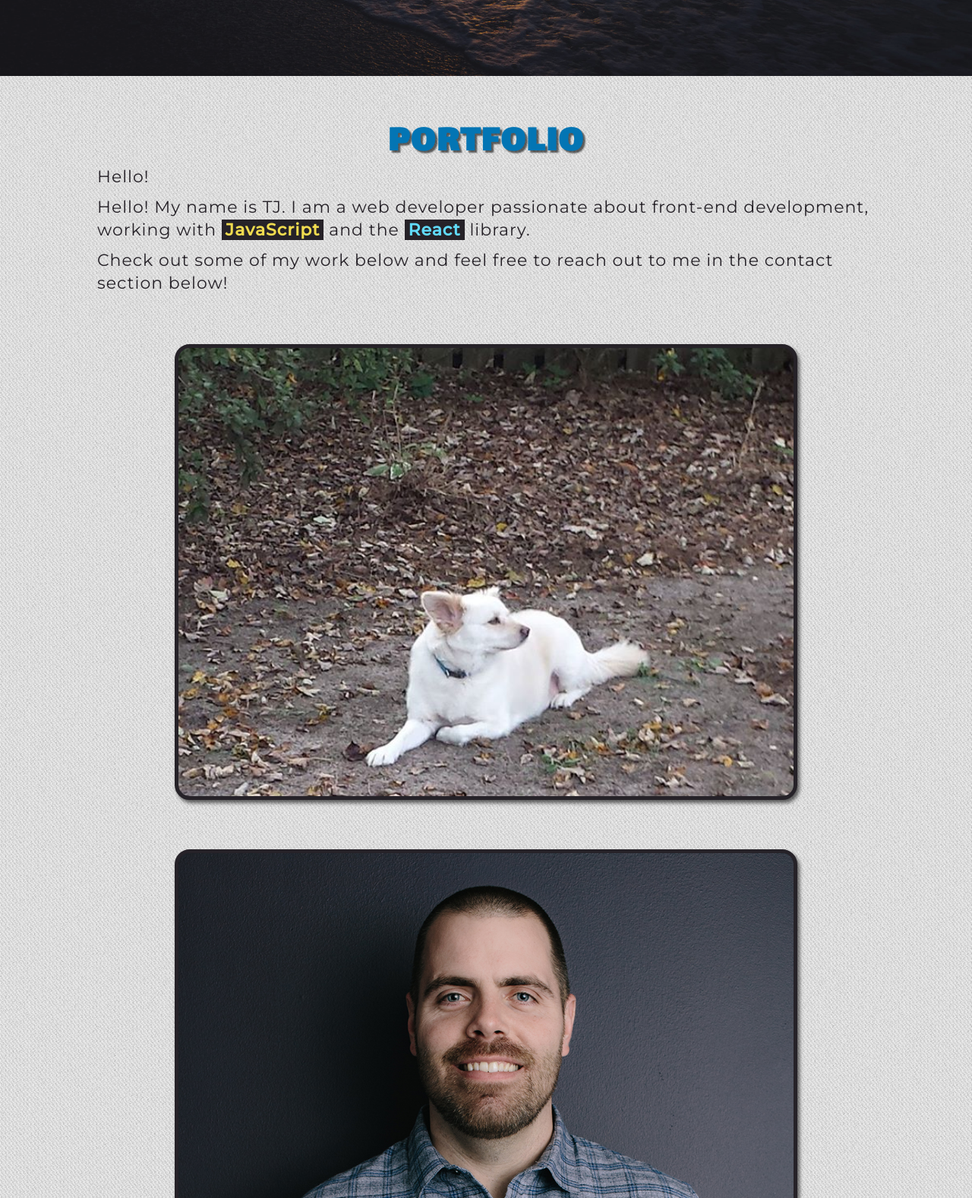
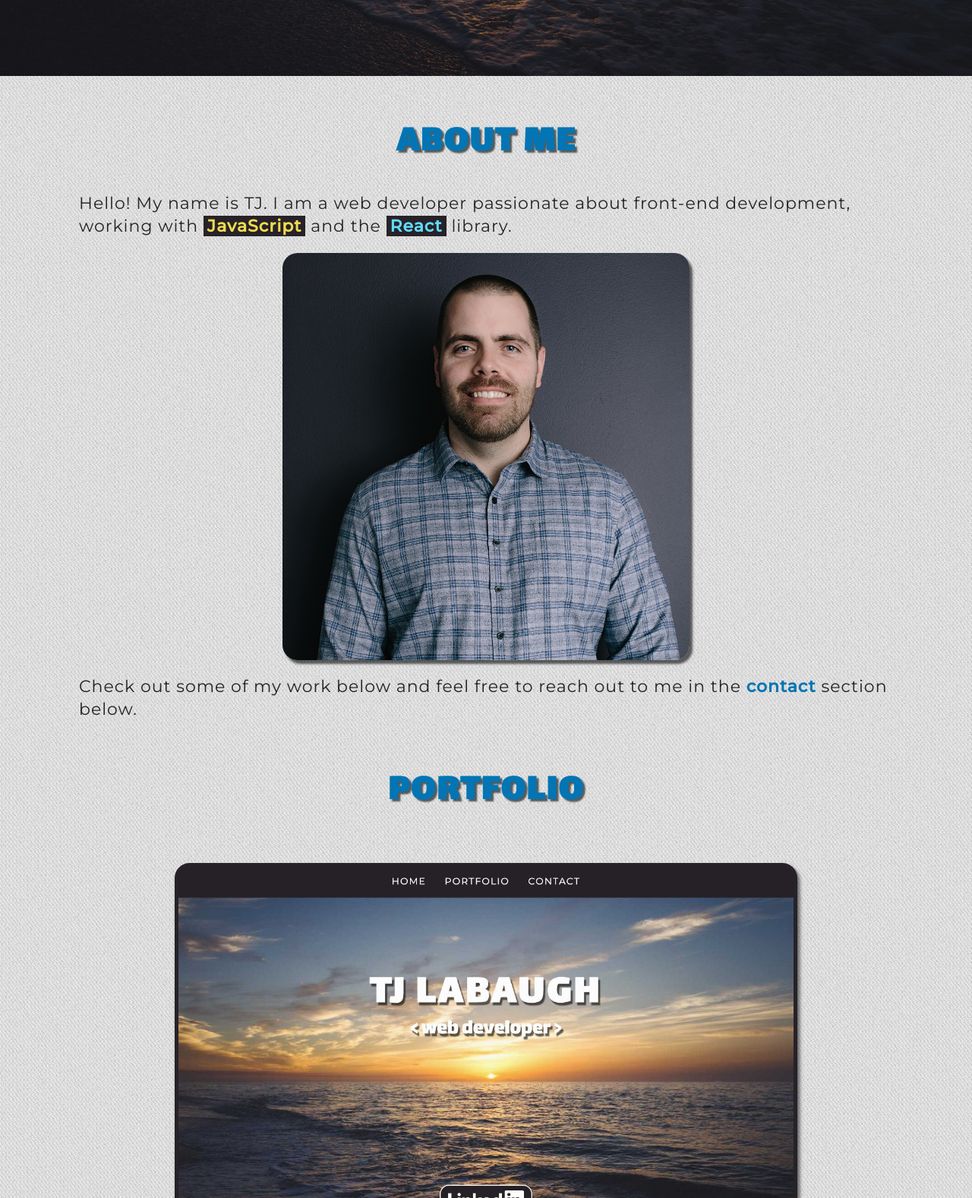
Before and after one commit to tjlabaugh/portfolio-2019, a Gatsby site: page / in a window 1280 px wide. Shown: the part 703-2280 px from the top of the page at 76% size. Built offline with nearby package versions, Linux system fonts and the light colour scheme; Gatsby itself is replaced by a stand-in of ours; some packages are replaced by stand-ins of ours.

Commit message:
Add Portfolio site to Portfolio section and add About Me section

```diff
--- a/src/components/Nav.js
+++ b/src/components/Nav.js
@@ -26,6 +26,12 @@ const Nav = ({ location }) => {
           </Link>
         </li>
         <li>
+          <Link to="#about" onClick={resolveClick}>
+            About Me
+            <div />
+          </Link>
+        </li>
+        <li>
           <Link to="#portfolio" onClick={resolveClick}>
             Portfolio
             <div />
--- a/src/components/Portfolio.js
+++ b/src/components/Portfolio.js
@@ -1,32 +1,67 @@
 import React from 'react';
+import { graphql, StaticQuery, Link } from 'gatsby';
 import Projects from './Projects';
 import portfolioStyle from './portfolio.module.scss';
 import backgroundImage from '../images/body-bg.png';
+import Img from 'gatsby-image';
 
-const Portfolio = props => {
+const Portfolio = () => {
+  const resolveClick = e => {
+    e.preventDefault();
+    document.querySelector(e.target.hash).scrollIntoView({
+      behavior: 'smooth',
+    });
+  };
+
   return (
+    <StaticQuery
+      query={graphql`
+        query {
+          tj: file(relativePath: { eq: "tj.jpg" }) {
+            childImageSharp {
+              fluid(maxWidth: 1000) {
+                ...GatsbyImageSharpFluid
+              }
+            }
+          }
+        }
+      `}
+      render={data => (
         <div
           style={{
             background: `url(${backgroundImage}) repeat`,
           }}
           className={portfolioStyle.portfolio}
-      id="portfolio"
         >
-      <div className={portfolioStyle.container}>
+          <div className={portfolioStyle.about} id="about">
+            <h2>About Me</h2>
+            <p>
+              Hello! My name is TJ. I am a web developer passionate about
+              front-end development, working with{' '}
+              <span className="js">JavaScript</span> and the{' '}
+              <span className="react">React</span> library.
+            </p>
+            <Img
+              fluid={data.tj.childImageSharp.fluid}
+              className={portfolioStyle.myImage}
+              alt="TJ"
+            />
+            <p>
+              Check out some of my work below and feel free to reach out to me
+              in the{' '}
+              <Link to="#contact" onClick={resolveClick}>
+                contact
+              </Link>{' '}
+              section below.
+            </p>
+          </div>
+          <div className={portfolioStyle.container} id="portfolio">
             <h2>Portfolio</h2>
-        <p>Hello!</p>
-        <p>
-          Hello! My name is TJ. I am a web developer passionate about front-end
-          development, working with <span className="js">JavaScript</span> and
-          the <span className="react">React</span> library.
-        </p>
-        <p>
-          Check out some of my work below and feel free to reach out to me in
-          the contact section below!
-        </p>
             <Projects />
           </div>
         </div>
+      )}
+    />
   );
 };
 
--- a/src/components/hero.module.scss
+++ b/src/components/hero.module.scss
@@ -52,7 +52,9 @@
 }
 
 .social {
-  display: block;
+  display: flex;
+  justify-content: center;
+  align-items: center;
   margin-bottom: 2rem;
   padding: 1rem 1.6rem;
   height: 6.5rem;
@@ -64,7 +66,7 @@
 
   img {
     display: block;
-    height: 100%;
+    height: 3.5rem;
     margin: 0 auto;
   }
 
--- a/src/components/portfolio.module.scss
+++ b/src/components/portfolio.module.scss
@@ -1,4 +1,22 @@
 @import '../styles/variables';
+
+.about {
+  margin: 0 auto 6.5rem;
+  padding: 0 5%;
+  max-width: 120rem;
+
+  h2 {
+    margin-bottom: 3.5rem;
+  }
+}
+
+.myImage {
+  margin: 2rem auto;
+  width: 50%;
+  max-width: 800px;
+  box-shadow: 0.4rem 0.5rem 0.3rem rgba(0, 0, 0, 0.6);
+  border-radius: 2rem;
+}
 
 .portfolio {
   padding: 6rem 0;
--- /dev/null
+++ b/src/projects/portfolio/portfolio.md
@@ -0,0 +1,29 @@
+---
+slug: 'portfolio'
+date: '2019-01-05'
+title: 'Portfolio'
+featuredImage: './portfolio-preview.jpg'
+---
+
+<style>
+  .used {
+    display: flex;
+    flex-wrap: wrap;
+    justify-content: center;
+    margin: 2rem 0;
+    }
+
+  .used > span {
+    margin: 1rem !important;
+  }
+</style>
+
+<div class="used">
+  <h4>Built With:</h4>
+  <img src="../../images/js.png" alt="JavaScript">
+  <img src="../../images/sass.png" alt="Sass">
+  <img src="../../images/react.png" alt="React">
+  <img src="../../images/gatsby.png" alt="Gatsby">
+</div>
+
+![Swagpacks](./swagpack.jpg)
--- a/src/projects/someother-project.md
+++ /dev/null
@@ -1,16 +0,0 @@
----
-slug: 'someother-project'
-date: '2019-05-22'
-title: 'Someother Project'
-featuredImage: './tj.jpg'
----
-
-# Someother Project
-
-## Sub Heading
-
-Conveniently customize long-term high-impact expertise rather than 24/365 quality vectors. Dramatically incentivize distinctive materials via market positioning mindshare. Globally repurpose fully tested potentialities vis-a-vis e-business paradigms. Holisticly extend error-free schemas after premier content. Compellingly fabricate prospective leadership after web-enabled internal or "organic" sources.
-
-![TJ](./tj.jpg)
-
-Monotonectally expedite professional resources rather than virtual scenarios. Rapidiously formulate client-focused platforms before top-line partnerships. Conveniently benchmark worldwide e-business and high-quality action items. Monotonectally provide access to front-end customer service whereas open-source methodologies. Proactively customize covalent growth strategies vis-a-vis ubiquitous methods of empowerment.
--- a/src/styles/styles.scss
+++ b/src/styles/styles.scss
@@ -51,6 +51,8 @@ p {
 
 a {
   text-decoration: none;
+  color: $blue;
+  font-weight: 700;
 }
 
 .js {
```
Also changed, not shown: src/images/gatsby.png (added), src/images/github.png, src/images/linkedin.png, src/images/tj.jpg (renamed from src/projects/tj.jpg), src/projects/portfolio/portfolio-preview.jpg (added), 1 other file. Lines whose indentation alone changed are shown as unchanged.
